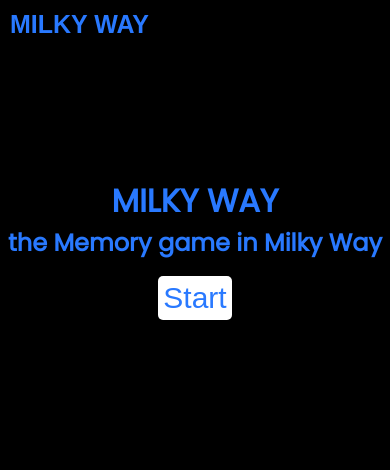
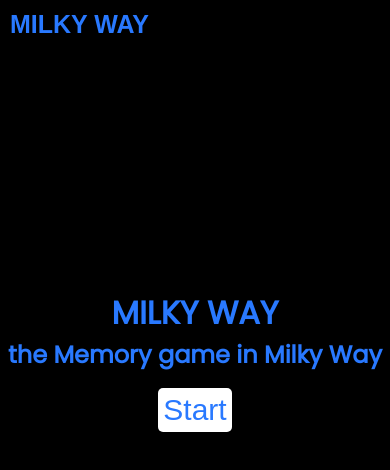
Before and after one commit to brunoss18/Milky-Way-Memory-Game, a plain HTML site: page html/index.html in a window 390 px wide. Drawn offline with Linux system fonts and the light colour scheme.

Commit message:
deixando responsivo

```diff
--- a/styles/index.css
+++ b/styles/index.css
@@ -61,3 +61,29 @@ header .container{
        font-size: 30px;
        color: var(--blue);
    }
+
+   @media (max-width:1024px) {
+    body{
+        width: 100%;
+    }
+}
+
+@media (max-width: 650px){
+
+
+    .text{
+        width: 100%;
+        padding-top: 15rem;
+    }
+    .text{
+
+    }
+
+    header{
+        width: 100%;
+    }
+    header{
+
+
+    }
+}
--- a/styles/start.css
+++ b/styles/start.css
@@ -60,3 +60,24 @@
 .card.flip{
     transform: rotateY(180deg);
 }
+
+@media (max-width:1024px) {
+    body{
+        width: 100%;
+    }
+}
+
+@media (max-width: 650px){
+
+
+    main {
+        width: 100%;
+        padding-top: 15rem;
+    }
+
+
+
+
+
+
+}
```
